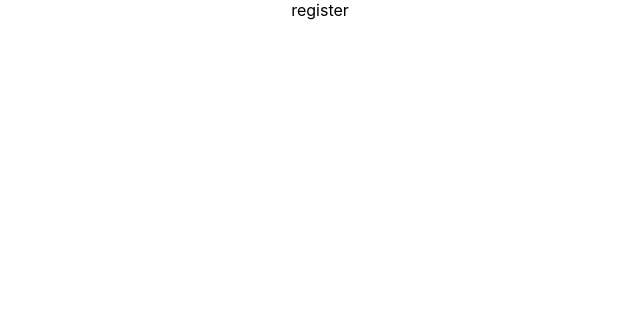
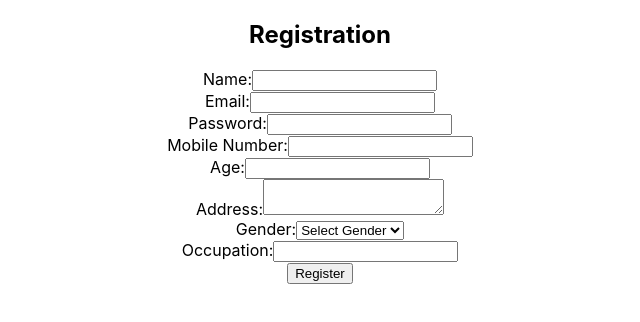
Before and after one commit to vishal6566/koflunce-assignment, a React (Create React App) app in the folder koflunce_assignment/: page / in a window 1280 px wide. Shown: the top 322 px of the page, without its empty margins (320-960 px from the left). Built offline with nearby package versions, Linux system fonts and the light colour scheme.

Commit message:
register page logic  added

```diff
--- a/koflunce_assignment/package.json
+++ b/koflunce_assignment/package.json
@@ -6,6 +6,7 @@
     "@testing-library/jest-dom": "^5.17.0",
     "@testing-library/react": "^13.4.0",
     "@testing-library/user-event": "^13.5.0",
+    "axios": "^1.4.0",
     "react": "^18.2.0",
     "react-dom": "^18.2.0",
     "react-router-dom": "^6.15.0",
--- a/koflunce_assignment/src/components/register.jsx
+++ b/koflunce_assignment/src/components/register.jsx
@@ -1,9 +1,158 @@
-import React from 'react'
+import React from "react";
+import { useState } from "react";
+import axios from "axios"
+const Register = () => {
+  const [formData, setFormData] = useState({
+    id:Date.now(),
+    name: "",
+    email: "",
+    password: "",
+    mobile: "",
+    age: "",
+    address: "",
+    gender: "",
+    occupation: "",
+  });
 
-const Register = () => {
+  const [errors, setErrors] = useState({});
+
+  const validateForm = () => {
+    const newErrors = {};
+
+    // Validate required fields
+    for (const key in formData) {
+      if (formData[key] === "") {
+        newErrors[key] = "This field is required";
+      }
+    }
+
+    // Validate email format
+    const emailPattern = /^[^\s@]+@[^\s@]+\.[^\s@]+$/;
+    if (!emailPattern.test(formData.email)) {
+      newErrors.email = "Invalid email format";
+    }
+
+    setErrors(newErrors);
+    return Object.keys(newErrors).length === 0;
+  };
+
+  const handleSubmit =(event) => {
+    event.preventDefault();
+
+    if (validateForm()) {
+        axios
+        .post("https://user-register-ubmr.onrender.com/users",formData)
+        .then((res) => {
+          console.log(res)
+
+        })
+        .catch((err) => {
+          console.log(err)
+        });
+
+
+    }
+  };
+
+
+  const handleInputChange = (event) => {
+    const { name, value } = event.target;
+    setFormData((prevData) => ({ ...prevData, [name]: value }));
+  };
+
   return (
-    <div>register</div>
-  )
-}
+    <div>
+      <h2>Registration</h2>
+      <form onSubmit={handleSubmit}>
+        <div>
+          <label>Name:</label>
+          <input
+            type="text"
+            name="name"
+            value={formData.name}
+            onChange={handleInputChange}
+          />
+          {errors.name && <span className="error">{errors.name}</span>}
+        </div>
+        <div>
+          <label>Email:</label>
+          <input
+            type="email"
+            name="email"
+            value={formData.email}
+            onChange={handleInputChange}
+          />
+          {errors.email && <span className="error">{errors.email}</span>}
+        </div>
+        <div>
+  <label>Password:</label>
+  <input
+    type="password"
+    name="password"
+    value={formData.password}
+    onChange={handleInputChange}
+  />
+  {errors.password && <span className="error">{errors.password}</span>}
+</div>
+<div>
+  <label>Mobile Number:</label>
+  <input
+    type="text"
+    name="mobile"
+    value={formData.mobile}
+    onChange={handleInputChange}
+  />
+  {errors.mobile && <span className="error">{errors.mobile}</span>}
+</div>
+<div>
+  <label>Age:</label>
+  <input
+    type="number"
+    name="age"
+    value={formData.age}
+    onChange={handleInputChange}
+  />
+  {errors.age && <span className="error">{errors.age}</span>}
+</div>
+<div>
+  <label>Address:</label>
+  <textarea
+    name="address"
+    value={formData.address}
+    onChange={handleInputChange}
+  />
+  {errors.address && <span className="error">{errors.address}</span>}
+</div>
+<div>
+  <label>Gender:</label>
+  <select
+    name="gender"
+    value={formData.gender}
+    onChange={handleInputChange}
+  >
+    <option value="">Select Gender</option>
+    <option value="male">Male</option>
+    <option value="female">Female</option>
+    <option value="other">Other</option>
+  </select>
+  {errors.gender && <span className="error">{errors.gender}</span>}
+</div>
+<div>
+  <label>Occupation:</label>
+  <input
+    type="text"
+    name="occupation"
+    value={formData.occupation}
+    onChange={handleInputChange}
+  />
+  {errors.occupation && <span className="error">{errors.occupation}</span>}
+</div>
 
-export default Register
+
+        <button type="submit">Register</button>
+      </form>
+    </div>
+  );
+};
+
+export default Register;
```
Also changed, not shown: 1 other file (tests, documents, lock files or other folders).
